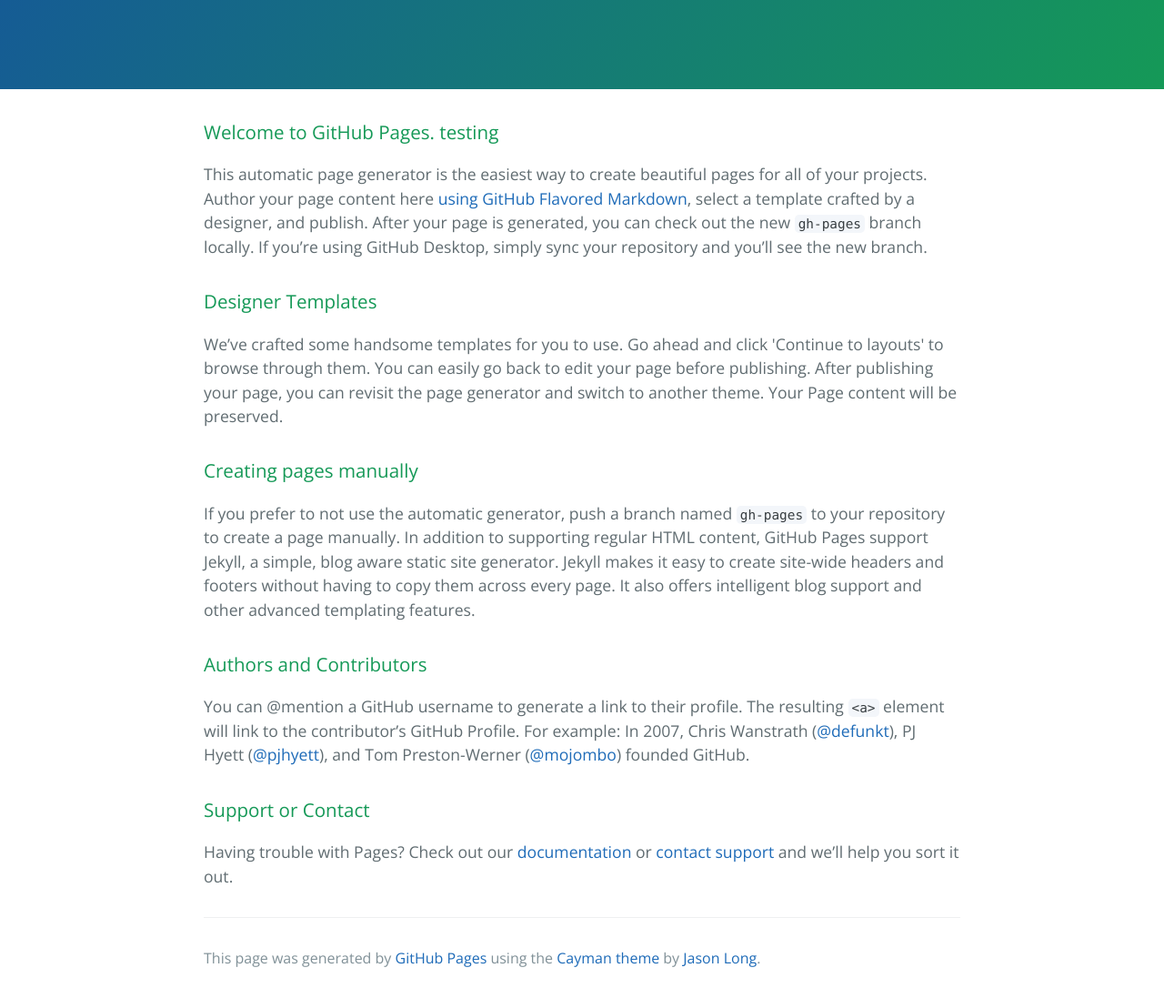
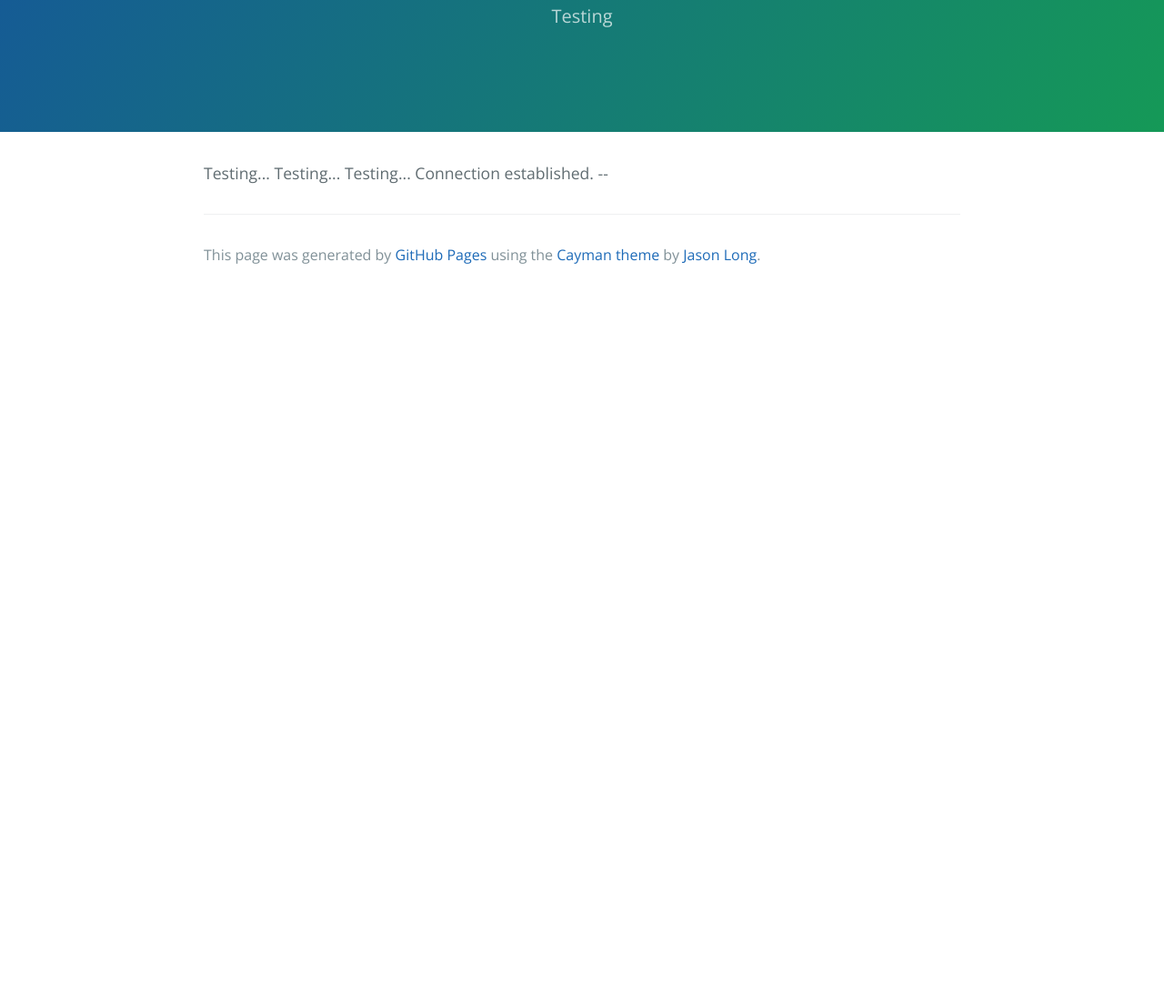
Before and after one commit to Moarse/moarse.github.io, a plain HTML site: page index.html in a window 1280 px wide. Shown: the part 172-1269 px from the top of the page at 91% size. After the commit the page ends 800 px from the top, so only its background shows below. Drawn offline with nearby package versions, Linux system fonts and the light colour scheme.

Commit message:
Replace master branch with page content via GitHub

```diff
--- a/index.html
+++ b/index.html
@@ -12,34 +12,11 @@
   <body>
     <section class="page-header">
       <h1 class="project-name">Moarse.GitHub.io</h1>
-      <h2 class="project-tagline"></h2>
+      <h2 class="project-tagline">Testing</h2>
     </section>
 
     <section class="main-content">
-      <h3>
-<a id="welcome-to-github-pages----testing" class="anchor" href="#welcome-to-github-pages----testing" aria-hidden="true"><span aria-hidden="true" class="octicon octicon-link"></span></a>Welcome to GitHub Pages.    testing</h3>
-
-<p>This automatic page generator is the easiest way to create beautiful pages for all of your projects. Author your page content here <a href="https://guides.github.com/features/mastering-markdown/">using GitHub Flavored Markdown</a>, select a template crafted by a designer, and publish. After your page is generated, you can check out the new <code>gh-pages</code> branch locally. If you’re using GitHub Desktop, simply sync your repository and you’ll see the new branch.</p>
-
-<h3>
-<a id="designer-templates" class="anchor" href="#designer-templates" aria-hidden="true"><span aria-hidden="true" class="octicon octicon-link"></span></a>Designer Templates</h3>
-
-<p>We’ve crafted some handsome templates for you to use. Go ahead and click 'Continue to layouts' to browse through them. You can easily go back to edit your page before publishing. After publishing your page, you can revisit the page generator and switch to another theme. Your Page content will be preserved.</p>
-
-<h3>
-<a id="creating-pages-manually" class="anchor" href="#creating-pages-manually" aria-hidden="true"><span aria-hidden="true" class="octicon octicon-link"></span></a>Creating pages manually</h3>
-
-<p>If you prefer to not use the automatic generator, push a branch named <code>gh-pages</code> to your repository to create a page manually. In addition to supporting regular HTML content, GitHub Pages support Jekyll, a simple, blog aware static site generator. Jekyll makes it easy to create site-wide headers and footers without having to copy them across every page. It also offers intelligent blog support and other advanced templating features.</p>
-
-<h3>
-<a id="authors-and-contributors" class="anchor" href="#authors-and-contributors" aria-hidden="true"><span aria-hidden="true" class="octicon octicon-link"></span></a>Authors and Contributors</h3>
-
-<p>You can @mention a GitHub username to generate a link to their profile. The resulting <code>&lt;a&gt;</code> element will link to the contributor’s GitHub Profile. For example: In 2007, Chris Wanstrath (<a href="https://github.com/defunkt" class="user-mention">@defunkt</a>), PJ Hyett (<a href="https://github.com/pjhyett" class="user-mention">@pjhyett</a>), and Tom Preston-Werner (<a href="https://github.com/mojombo" class="user-mention">@mojombo</a>) founded GitHub.</p>
-
-<h3>
-<a id="support-or-contact" class="anchor" href="#support-or-contact" aria-hidden="true"><span aria-hidden="true" class="octicon octicon-link"></span></a>Support or Contact</h3>
-
-<p>Having trouble with Pages? Check out our <a href="https://help.github.com/pages">documentation</a> or <a href="https://github.com/contact">contact support</a> and we’ll help you sort it out.</p>
+      <p>Testing... Testing... Testing... Connection established. --</p>
 
       <footer class="site-footer">
 
```
Also changed, not shown: params.json (+2 -2 lines).
